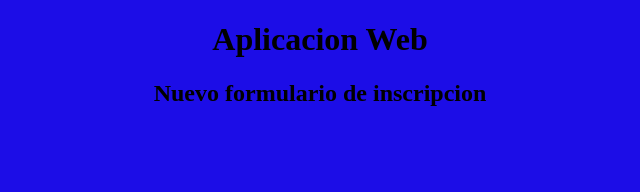
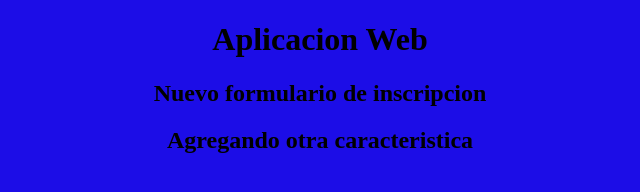
Before and after one commit to PaOlmosRecio/MiRepositorio, a plain HTML site: page index.html in a window 1280 px wide. Shown: the whole page, without its empty margins (320-960 px from the left). Drawn offline with Linux system fonts and the light colour scheme.

Commit message:
agregando otra caracterisitca

```diff
--- a/index.html
+++ b/index.html
@@ -19,5 +19,6 @@
 <body>
     <h1>Aplicacion Web</h1>
     <h2>Nuevo formulario de inscripcion </h2>
+    <h2>Agregando otra caracteristica</h2>
 </body>
 </html>
```
